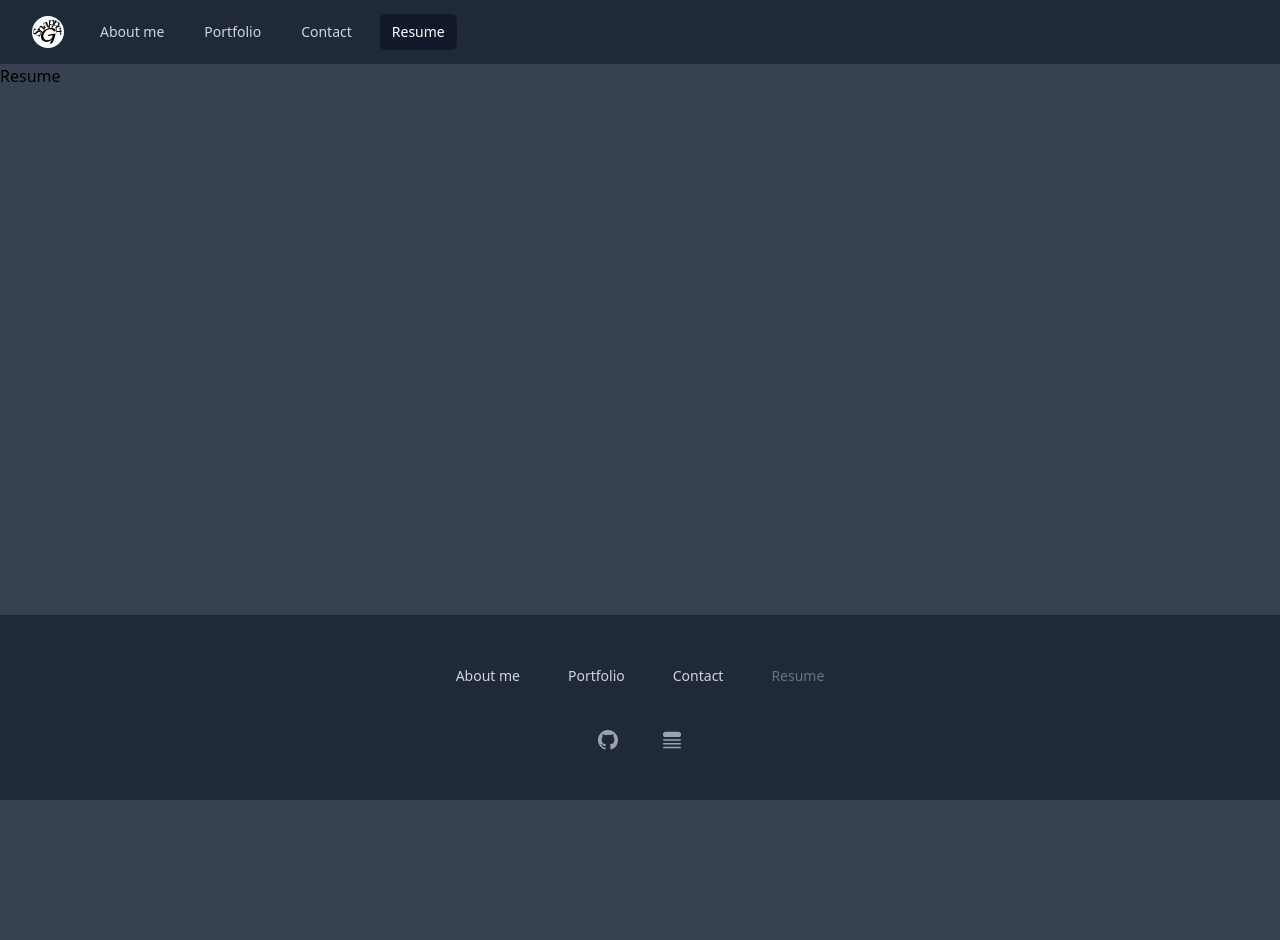
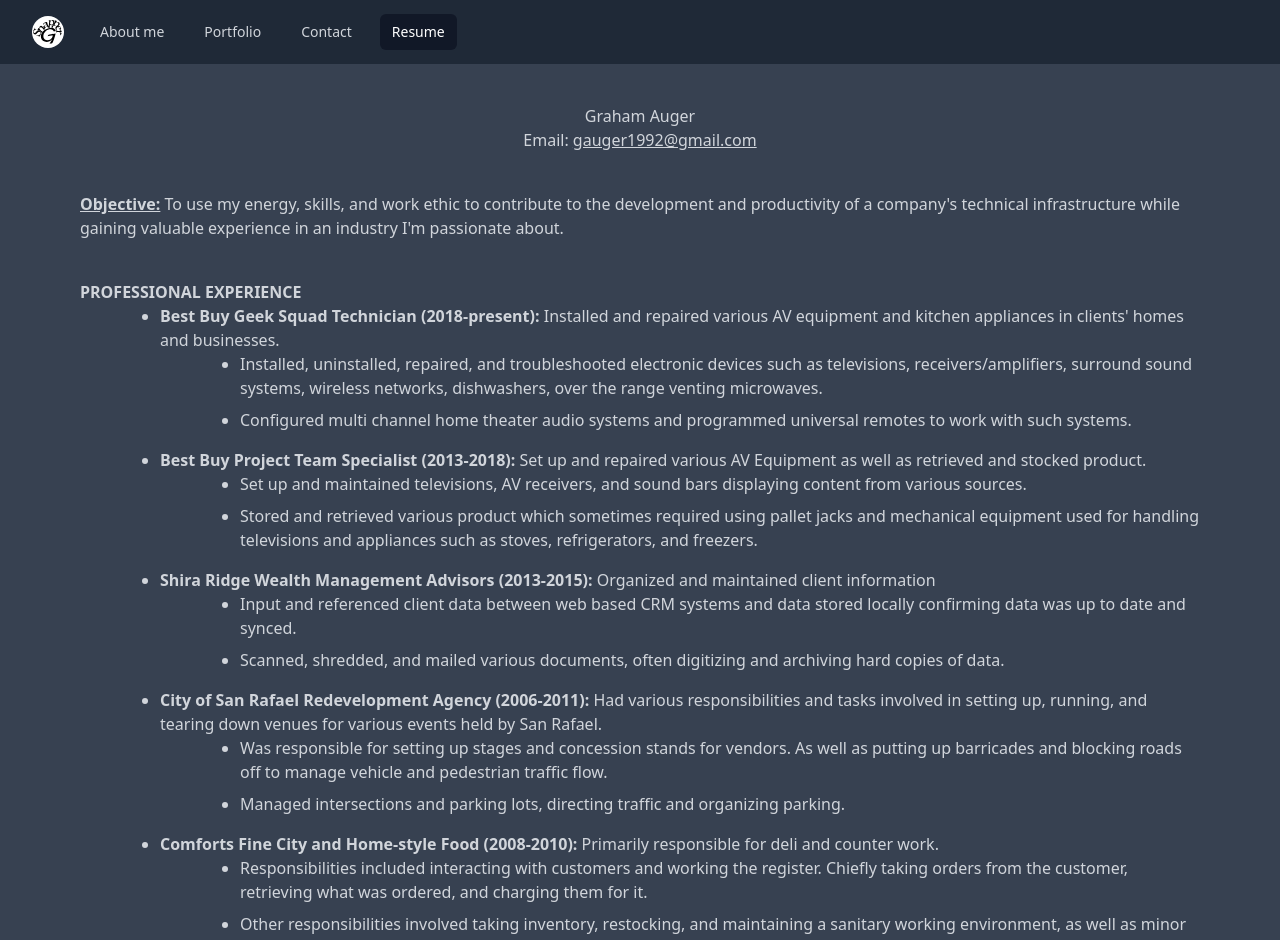
Before and after one commit to SnapperGee/portfolio-client, a React (Vite) app: page /resume in a window 1280 px wide. Shown: the top 940 px of the page. Before the commit the page ends 800 px from the top, so only its background shows below. Built offline with nearby package versions, Linux system fonts and the light colour scheme.

Commit message:
Start adding to resume page.

```diff
--- a/src/page/resume.tsx
+++ b/src/page/resume.tsx
@@ -1,7 +1,102 @@
+const jobHistory = [
+    {
+        title: "Best Buy Geek Squad Technician",
+        startDate: "2018",
+        endDate: "present",
+        summary: "Installed and repaired various AV equipment and kitchen appliances in clients' homes and businesses.",
+        descriptions: [
+            "Installed, uninstalled, repaired, and troubleshooted electronic devices such as televisions, receivers/amplifiers, surround sound systems, wireless networks, dishwashers, over the range venting microwaves.",
+            "Configured multi channel home theater audio systems and programmed universal remotes to work with such systems."
+        ]
+    },
+    {
+        title: "Best Buy Project Team Specialist",
+        startDate: "2013",
+        endDate: "2018",
+        summary: "Set up and repaired various AV Equipment as well as retrieved and stocked product.",
+        descriptions: [
+            "Set up and maintained televisions, AV receivers, and sound bars displaying content from various sources.",
+            "Stored and retrieved various product which sometimes required using pallet jacks and mechanical equipment used for handling televisions and appliances such as stoves, refrigerators, and freezers."
+        ]
+    },
+    {
+        title: "Shira Ridge Wealth Management Advisors",
+        startDate: "2013",
+        endDate: "2015",
+        summary: "Organized and maintained client information",
+        descriptions: [
+            "Input and referenced client data between web based CRM systems and data stored locally confirming data was up to date and synced.",
+            "Scanned, shredded, and mailed various documents, often digitizing and archiving hard copies of data."
+        ]
+    },
+    {
+        title: "City of San Rafael Redevelopment Agency",
+        startDate: "2006",
+        endDate: "2011",
+        summary: "Had various responsibilities and tasks involved in setting up, running, and tearing down venues for various events held by San Rafael.",
+        descriptions: [
+            "Was responsible for setting up stages and concession stands for vendors. As well as putting up barricades and blocking roads off to manage vehicle and pedestrian traffic flow.",
+            "Managed intersections and parking lots, directing traffic and organizing parking."
+        ]
+    },
+    {
+        title: "Comforts Fine City and Home-style Food",
+        startDate: "2008",
+        endDate: "2010",
+        summary: "Primarily responsible for deli and counter work.",
+        descriptions: [
+            "Responsibilities included interacting with customers and working the register. Chiefly taking orders from the customer, retrieving what was ordered, and charging them for it.",
+            "Other responsibilities involved taking inventory, restocking, and maintaining a sanitary working environment, as well as minor food preparation."
+        ]
+    },
+    {
+        title: "Far Horizons Archaeological & Cultural Trips",
+        startDate: "2006",
+        endDate: "2008",
+        summary: "Was part of temporary staffing at Far Horizons travel agency where mainly clerical tasks were assigned.",
+        descriptions: [
+            "Assignments involved cleaning up and a maintaining the company database, which involved organizing materials, as well as, printing, collating, and filing documents."
+        ]
+    }
+];
+
 const Resume = () =>
 (
     <>
-        <h1>Resume</h1>
+        <div className="text-center text-gray-300 my-10">
+            <p>Graham Auger</p>
+            <p>Email:&#160;
+                <a className="hover:text-white underline" href="mailto:gauger1992@gmail.com">
+                    gauger1992@gmail.com
+                </a>
+            </p>
+        </div>
+        <div className="mx-20 text-gray-300">
+            <p>
+                <span className="underline font-semibold">Objective:</span> To use my energy, skills, and work ethic to contribute to the development and
+                productivity of a company&apos;s technical infrastructure while gaining valuable experience in an industry
+                I&apos;m passionate about.
+            </p>
+            <p className="mt-10 font-bold">PROFESSIONAL EXPERIENCE</p>
+            <ul className="list-disc ms-20 space-y-4">
+            {
+                jobHistory.map((job, index) => {
+                    const TitleSpan = () => <span className="font-semibold">{job.title} ({job.startDate}-{job.endDate}):</span>;
+                    return (
+                        <li key={index}>
+                            <p><TitleSpan /> {job.summary}</p>
+                            <ul className="ms-20 list-disc space-y-2">
+                                {job.descriptions.map((description, index) =>
+                                (
+                                    <li key={index}>{description}</li>
+                                ))}
+                            </ul>
+                        </li>
+                    )
+                })
+            }
+            </ul>
+        </div>
     </>
 );
 
```
